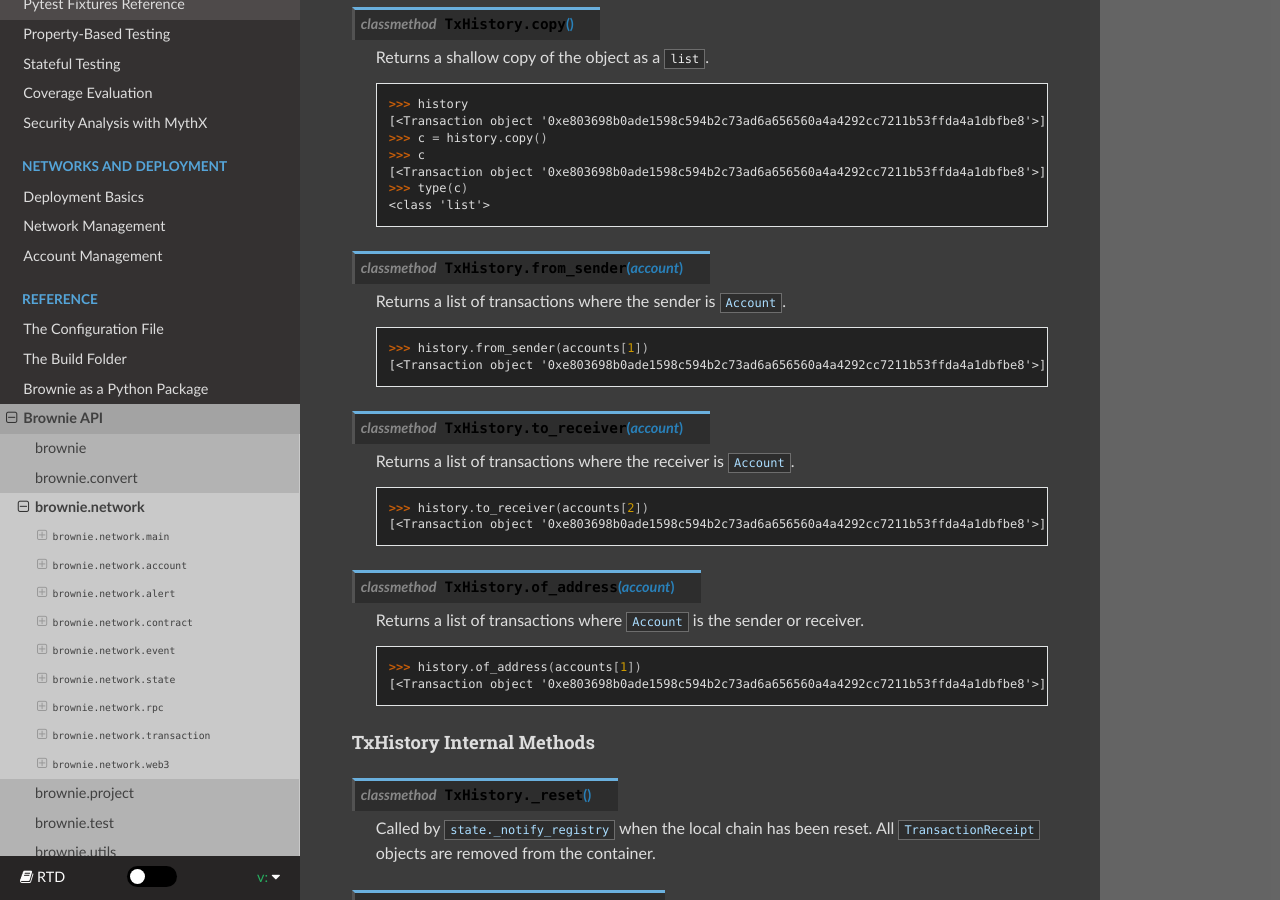
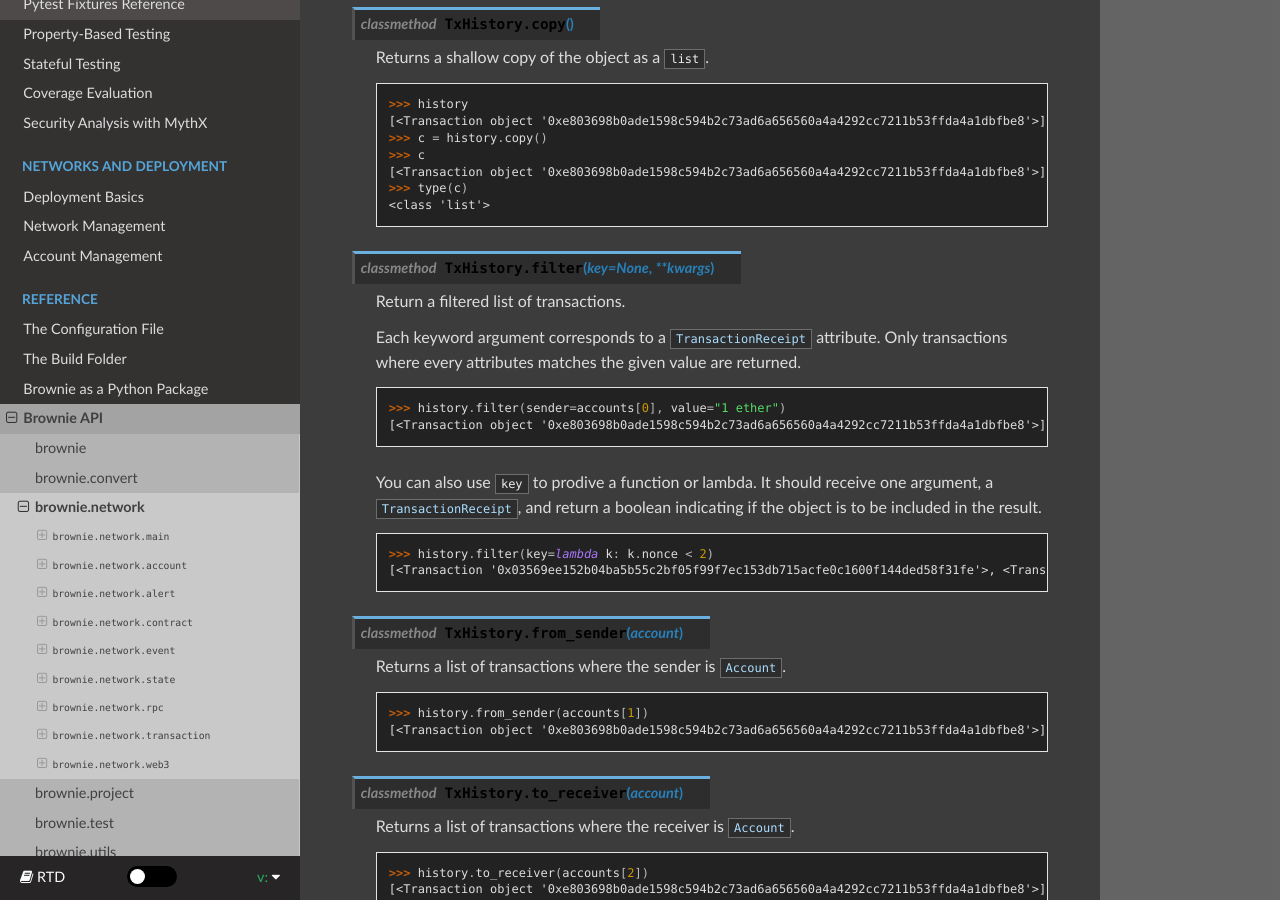
Before and after one commit to eth-brownie/brownie, a Sphinx documentation site: the page built from docs/api-network.rst, in a window 1280 px wide and 900 px high, scrolled down 30375 px. Built offline with Sphinx 7.4.7 and the Read the Docs theme 2.0.0, drawn with Linux system fonts in a browser that asks for light colours.

Commit message:
docs: add history.filter to documentation

```diff
--- a/docs/api-network.rst
+++ b/docs/api-network.rst
@@ -1525,6 +1525,24 @@
         >>> type(c)
         <class 'list'>
 
+.. py:classmethod:: TxHistory.filter(key=None, **kwargs)
+
+    Return a filtered list of transactions.
+
+    Each keyword argument corresponds to a :func:`TransactionReceipt <brownie.network.transaction.TransactionReceipt>` attribute. Only transactions where every attributes matches the given value are returned.
+
+    .. code-block:: python
+
+        >>> history.filter(sender=accounts[0], value="1 ether")
+        [<Transaction object '0xe803698b0ade1598c594b2c73ad6a656560a4a4292cc7211b53ffda4a1dbfbe8'>]
+
+    You can also use ``key`` to prodive a function or lambda. It should receive one argument, a :func:`TransactionReceipt <brownie.network.transaction.TransactionReceipt>`, and return a boolean indicating if the object is to be included in the result.
+
+    .. code-block:: python
+
+        >>> history.filter(key=lambda k: k.nonce < 2)
+        [<Transaction '0x03569ee152b04ba5b55c2bf05f99f7ec153db715acfe0c1600f144ded58f31fe'>, <Transaction '0x42193c0ff7007c6e2a5e5572a3c6b5706cd133d21e30e5826add3d971134504c'>]
+
 .. py:classmethod:: TxHistory.from_sender(account)
 
     Returns a list of transactions where the sender is :func:`Account <brownie.network.account.Account>`.
```
Also changed, not shown: docs/core-chain.rst (+10 -0 lines).
